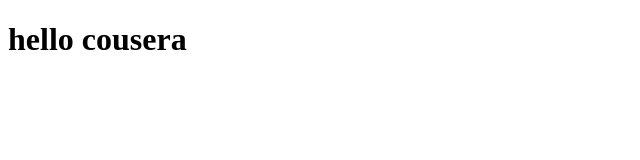
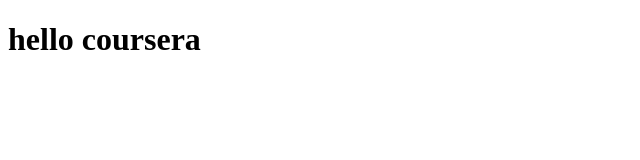
Before and after one commit to Hazell79/HTML-CSS-y-JavaScript, a plain HTML site: page site/index.html in a window 1280 px wide. Shown: the full height of the page, 0-640 px from the left. Drawn offline with Linux system fonts and the light colour scheme.

Commit message:
My first Page

```diff
--- a/site/index.html
+++ b/site/index.html
@@ -4,6 +4,6 @@
 	<title>hello coursera</title>
 </head>
 <body>
-<h1>hello cousera</h1>
+<h1>hello coursera</h1>
 </body>
 </html>
```
